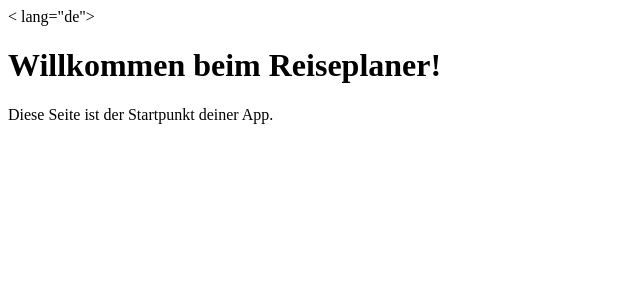
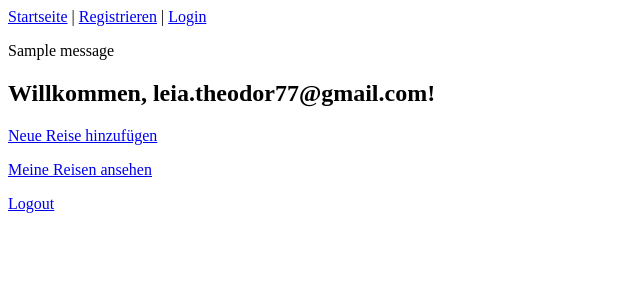
Before and after one commit to laia-dev/reiseplaner, a Flask app: page / in a window 1280 px wide. Shown: the top 300 px of the page, without its empty margins (0-640 px from the left). Run offline with Flask 3, Linux system fonts and the light colour scheme; a user stored in the database is signed in; tables that the repository leaves empty hold one stand-in row (values such as "Sample post"); one stand-in notice (Sample message) is shown.

Commit message:
Reiseformular & Home-Seite umgesetzt: Routen geschützt, Datenverarbeitung mit Benutzerbezug, Navigation & Templates ergänzt

```diff
--- a/app.py
+++ b/app.py
@@ -27,7 +27,7 @@ def load_user(user_id):
 # Startseite: diese Route ist öffentlich und zeigt die Begrüßungsseite
 @app.route("/")
 def home():
-    return render_template("base.html")
+    return render_template("home.html")
 
 # Benutzerregistrierung: diese Route zeigt das Registrierungsformular (GET) und verarbeitet neue Benutzeranmeldungen (POST) -> bei erfolgreicher Registrierung wird der User gespeichert & zur Login-Seite weitergeleitet
 @app.route("/register", methods=["GET", "POST"])
@@ -84,6 +84,24 @@ def logout():
 def mein_reiseplan():
     return "Das ist dein geschützter Reiseplan"
 
+# Route für Reiseformular: verarbeitet neue Reisen und speichert sie für den eingeloggten Benutzer
+@app.route("/reise-hinzufuegen", methods=["GET", "POST"])
+@login_required
+def reise_hinzufuegen():
+    if request.method == "POST":
+        zielort = request.form["zielort"]
+        datum = request.form["datum"]
+        notiz = request.form["notiz"]
+
+        neue_reise = Reise(zielort=zielort, datum=datum, notiz=notiz, benutzer=current_user)
+        db.session.add(neue_reise)
+        db.session.commit()
+
+        flash("Reise wurde gespeichert!")
+        return redirect(url_for("home"))
+
+    return render_template("reiseformular.html")
+
 # Startpunkt der Anwendung
 if __name__ == "__main__":
     with app.app_context():
--- a/templates/base.html
+++ b/templates/base.html
@@ -1,11 +1,27 @@
 <!DOCTYPE html>
-< lang="de">
+<html lang="de">
 <head>
     <meta charset="UTF-8">
     <title>Reiseplaner</title>
 </head>
 <body>
-    <h1>Willkommen beim Reiseplaner!</h1>
-    <p>Diese Seite ist der Startpunkt deiner App.</p>
+
+    <nav>
+        <a href="/">Startseite</a> |
+        <a href="/register">Registrieren</a> |
+        <a href="/login">Login</a>
+    </nav>
+
+    {% with messages = get_flashed_messages() %}
+        {% if messages %}
+            {% for message in messages %}
+                <p>{{ message }}</p>
+            {% endfor %}
+        {% endif %}
+    {% endwith %}
+
+    {% block content %}
+    {% endblock %}
+
 </body>
 </html>
--- /dev/null
+++ b/templates/home.html
@@ -0,0 +1,13 @@
+{% extends "base.html" %}
+
+{% block content %}
+  {% if current_user.is_authenticated %}
+    <h2>Willkommen, {{ current_user.email }}!</h2>
+    <p><a href="/reise-hinzufuegen">Neue Reise hinzufügen</a></p>
+    <p><a href="/mein-reiseplan">Meine Reisen ansehen</a></p>
+    <p><a href="/logout">Logout</a></p>
+  {% else %}
+    <h2>Willkommen beim Reiseplaner!</h2>
+    <p><a href="/register">Jetzt registrieren</a> oder <a href="/login">einloggen</a></p>
+  {% endif %}
+{% endblock %}
```
Also changed, not shown: models.py (+8 -8 lines), templates/register.html (+6 -10 lines), templates/reiseformular.html (added, +18 -0 lines), instance/reiseplaner.db.
